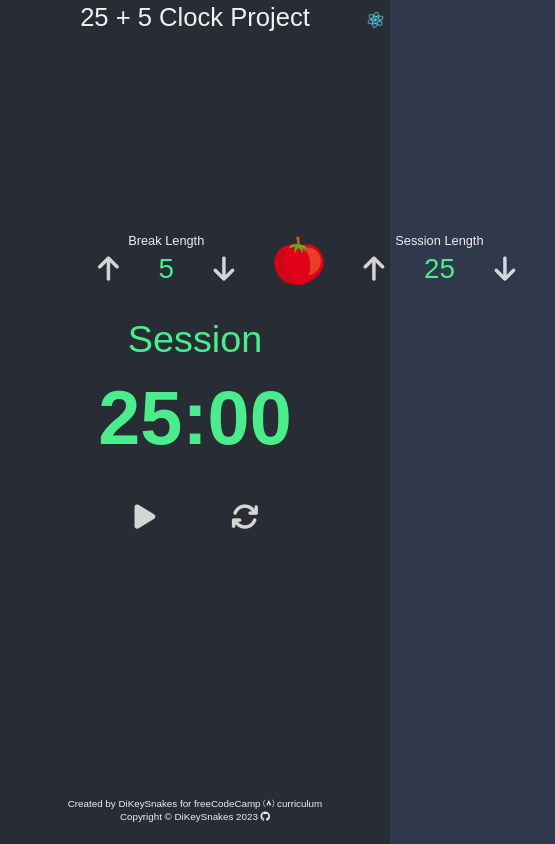
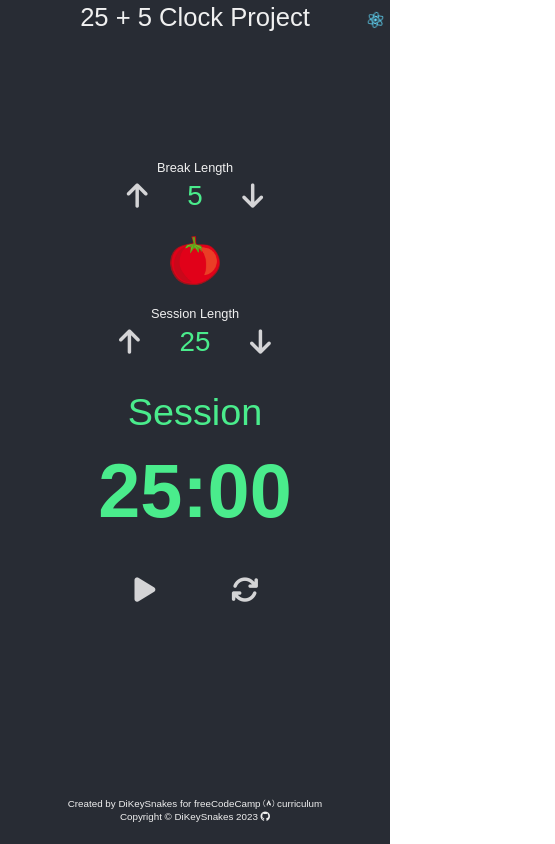
Before and after one commit to DiKeySnakes/25-plus-5-clock-project, a React (Create React App) app: page / in a window 390 px wide. Shown: the whole page, 555 px wide, since content can reach past the window. Built offline with nearby package versions, Linux system fonts and the light colour scheme.

Commit message:
Add @media queries

```diff
--- a/src/styles/Clock.css
+++ b/src/styles/Clock.css
@@ -1,11 +1,13 @@
 :root {
   --red: #f54e4e;
   --green: #4aec8c;
+  --main-white: #f0f0f0;
+  --main-gray: #303841;
+  --main-box-shadow: 2.5rem 2.5rem 1.25rem 0rem rgba(0, 0, 0, 0.35);
 }
 
 body {
-  background-color: #30384b;
-  color: #eee;
+  color: var(--main-white);
 }
 
 button {
@@ -79,4 +81,20 @@ button {
 
 .tomato {
   width: 5rem;
+  margin-top: 2rem;
+  margin-bottom: 2rem;
 }
+
+@media only screen and (max-width: 1007px) {
+  #main-settings-container {
+    display: flex;
+    flex-direction: row;
+  }
+}
+
+@media only screen and (max-width: 600px) {
+  #main-settings-container {
+    display: flex;
+    flex-direction: column;
+  }
+}
```
